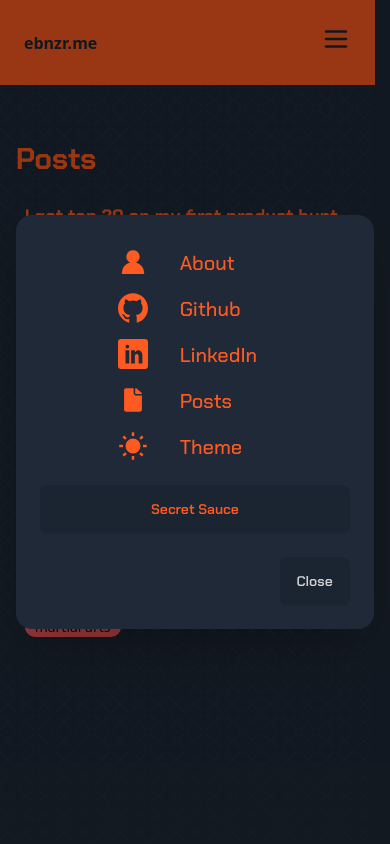
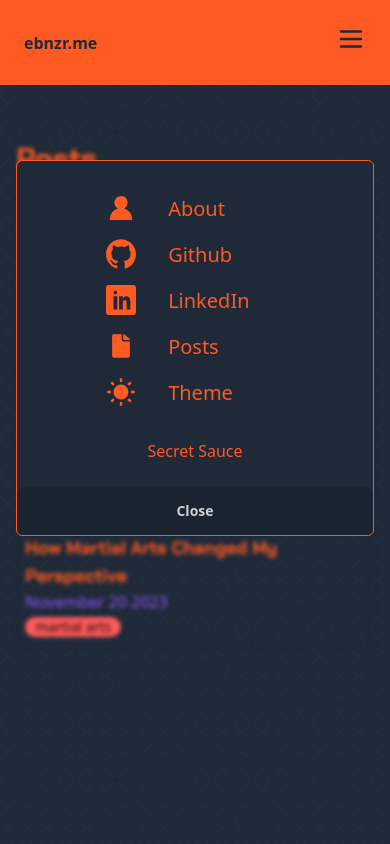
Before and after one commit to EbenZergaw/ebnzr-me, a Next.js app: page /posts in a window 390 px wide. Both pictures are taken after a click on the button 351 px from the left and 39 px from the top of the page. Built offline with nearby package versions, Linux system fonts and the light colour scheme.

Commit message:
Mobile navbar modal + blur

```diff
--- a/app/components/Navbar.tsx
+++ b/app/components/Navbar.tsx
@@ -1,5 +1,5 @@
 'use client'
-import React from 'react'
+import {useEffect, useState, useRef} from 'react'
 import Link from 'next/link'
 import { HiOutlineMenu } from "react-icons/hi";
 import { ImGithub, ImLinkedin } from "react-icons/im";
@@ -12,6 +12,40 @@ import { RiSunFill } from "react-icons/ri";
 
 function Navbar({}) {
   const { toggleTheme, theme } = useTheme();
+  const [mobileNavbarView, setMobileNavbarView] = useState(false);
+
+
+  const modalRef = useRef<HTMLDivElement>(null);
+
+  useEffect(() => {
+    function handleClickOutside(event:any) {
+      if (modalRef.current && !modalRef.current.contains(event.target)) {
+        setMobileNavbarView(false); // Close the modal
+      }
+    }
+
+    // Add the event listener
+    document.addEventListener('mousedown', handleClickOutside);
+
+    // Step 3: Clean up the event listener
+    return () => {
+      document.removeEventListener('mousedown', handleClickOutside);
+    };
+
+  }, [setMobileNavbarView]);
+
+  useEffect(() => {
+    if (mobileNavbarView) {
+      document.querySelector('section')?.classList.add('blur')
+    } else {
+      document.querySelector('section')?.classList.remove('blur')
+    }
+
+    // Clean up
+    return () => {
+      document.body.classList.remove('blur');
+    };
+  }, [mobileNavbarView]);
 
   return (
     <nav className="bg-primary p-6 flex items-center justify-between">
@@ -27,11 +61,17 @@ function Navbar({}) {
 
 
             {/* Open the modal using document.getElementById('ID').showModal() method */}
-            <button className="" onClick={()=>(document.getElementById('my_modal_1')! as HTMLFormElement).showModal()}>
+            <button className="" onClick={() => {
+                setMobileNavbarView(!mobileNavbarView);
+              }}>
               <HiOutlineMenu className='text-3xl text-base-100' />
             </button>
-            <dialog id="my_modal_1" className="modal">
-              <div className="modal-box">
+
+        </span>
+        <div id="modal"
+          ref={modalRef}
+          className={`fixed rounded-md left-0 right-0 top-40 mx-auto w-11/12 border border-primary ${mobileNavbarView ? 'block' : 'hidden'}`}>
+          <div className="bg-base-100 rounded-md pt-6">
 
             <ul tabIndex={0} className="flex flex-col items-center">
 
@@ -70,7 +110,7 @@ function Navbar({}) {
                   <span className='inline text-xl ml-8'>Theme</span>
                 </div>
 
-                  <div className="btn btn-block mt-4 text-primary"
+              <div className="mx-auto my-6 text-primary"
                   onClick={() => {
                       window.open('https://www.youtube.com/watch?v=dQw4w9WgXcQ', '_blank');
                 }}>
@@ -78,14 +118,13 @@ function Navbar({}) {
               </div>
             </ul>
 
-                <div className="modal-action">
-                  <form method="dialog float-right">
-                    <button className="btn">Close</button>
-                  </form>
+            <div className="">
+                <button className="btn btn-block" onClick={() => {
+                  setMobileNavbarView(!mobileNavbarView);
+                }}>Close</button>
             </div>
           </div>
-            </dialog>
-        </span>
+        </div>
     </nav>
   )
 }
--- a/app/globals.css
+++ b/app/globals.css
@@ -47,6 +47,19 @@ img {
     border-radius: 10px;
 }
 
+.blur{
+    filter: blur(2px);
+    transition: 0.4s;
+}
+
+section{
+    transition: 0.4s;
+}
+
+#modal{
+    z-index: 9999;
+}
+
 /* width */
 ::-webkit-scrollbar {
     width: 6px;
```
Lines whose indentation alone changed are shown as unchanged.
